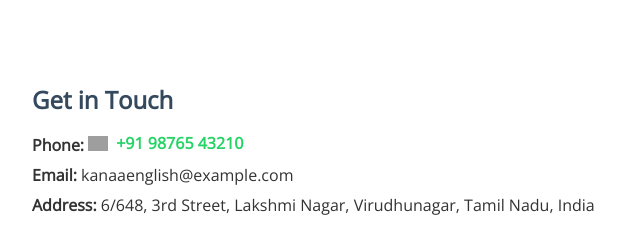
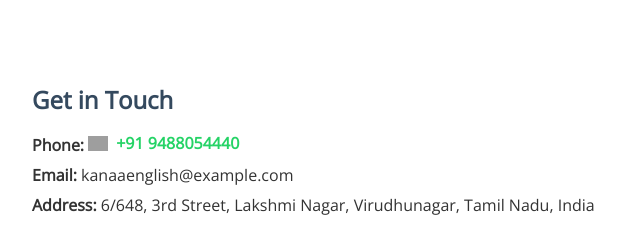
Before and after one commit to kanagajayasankar/my-english-blog, a plain HTML site: page index.html in a window 1280 px wide. Shown: the part 1043-1283 px from the top of the page, 0-640 px from the left. Drawn offline with nearby package versions, Linux system fonts and the light colour scheme; grey boxes are pictures that could not be loaded.

Commit message:
Update index.html

```diff
--- a/index.html
+++ b/index.html
@@ -155,7 +155,7 @@
   <section id="contact" class="contact-section">
     <div class="contact-info">
       <h2>Get in Touch</h2>
-      <p><strong>Phone:</strong> <a class="whatsapp-link" href="https://wa.me/9488054440" target="_blank"><img src="https://cdn-icons-png.flaticon.com/512/733/733585.png" alt="WhatsApp"> +91 98765 43210</a></p>
+      <p><strong>Phone:</strong> <a class="whatsapp-link" href="https://wa.me/9488054440" target="_blank"><img src="https://cdn-icons-png.flaticon.com/512/733/733585.png" alt="WhatsApp"> +91 9488054440</a></p>
       <p><strong>Email:</strong> kanaaenglish@example.com</p>
       <p><strong>Address:</strong> <span id="address-text">6/648, 3rd Street, Lakshmi Nagar, Virudhunagar, Tamil Nadu, India</span></p>
     </div>
```
